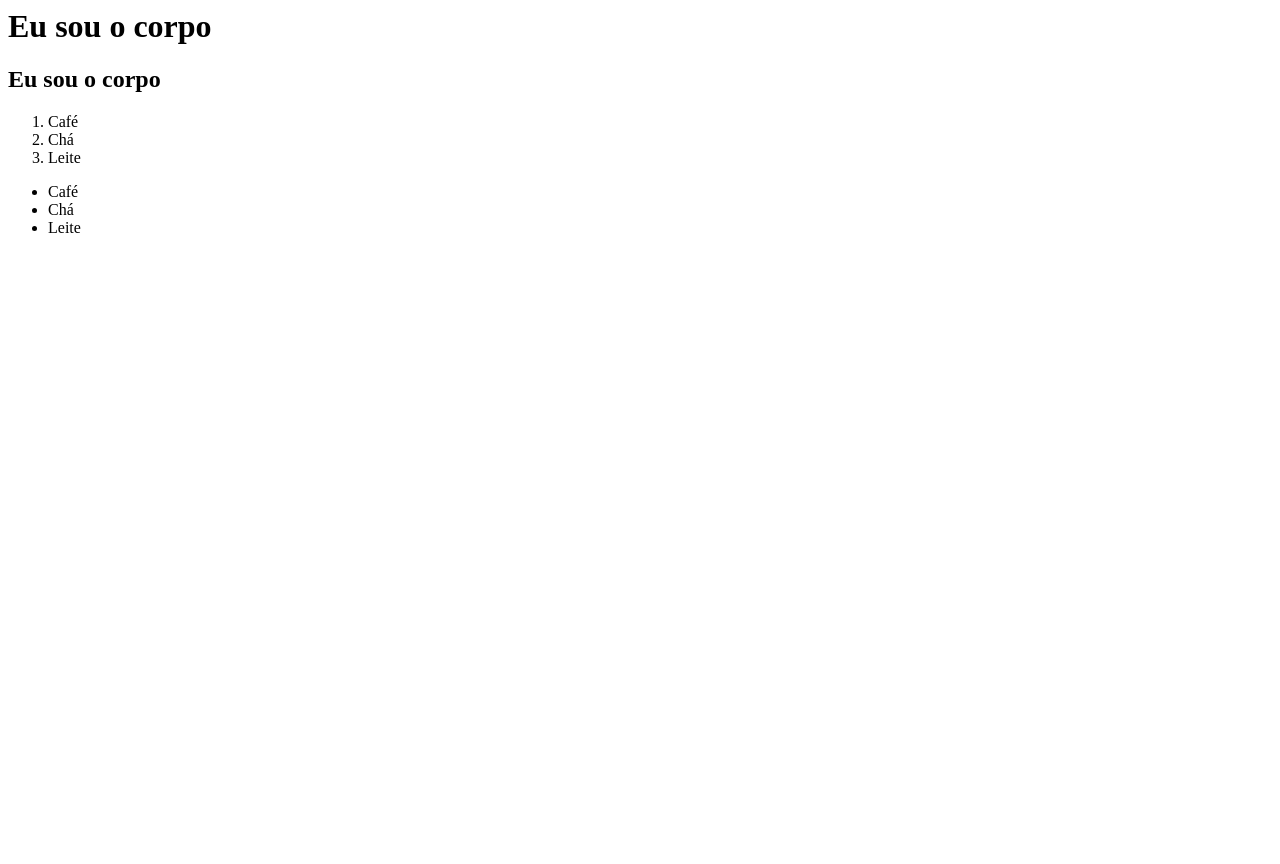
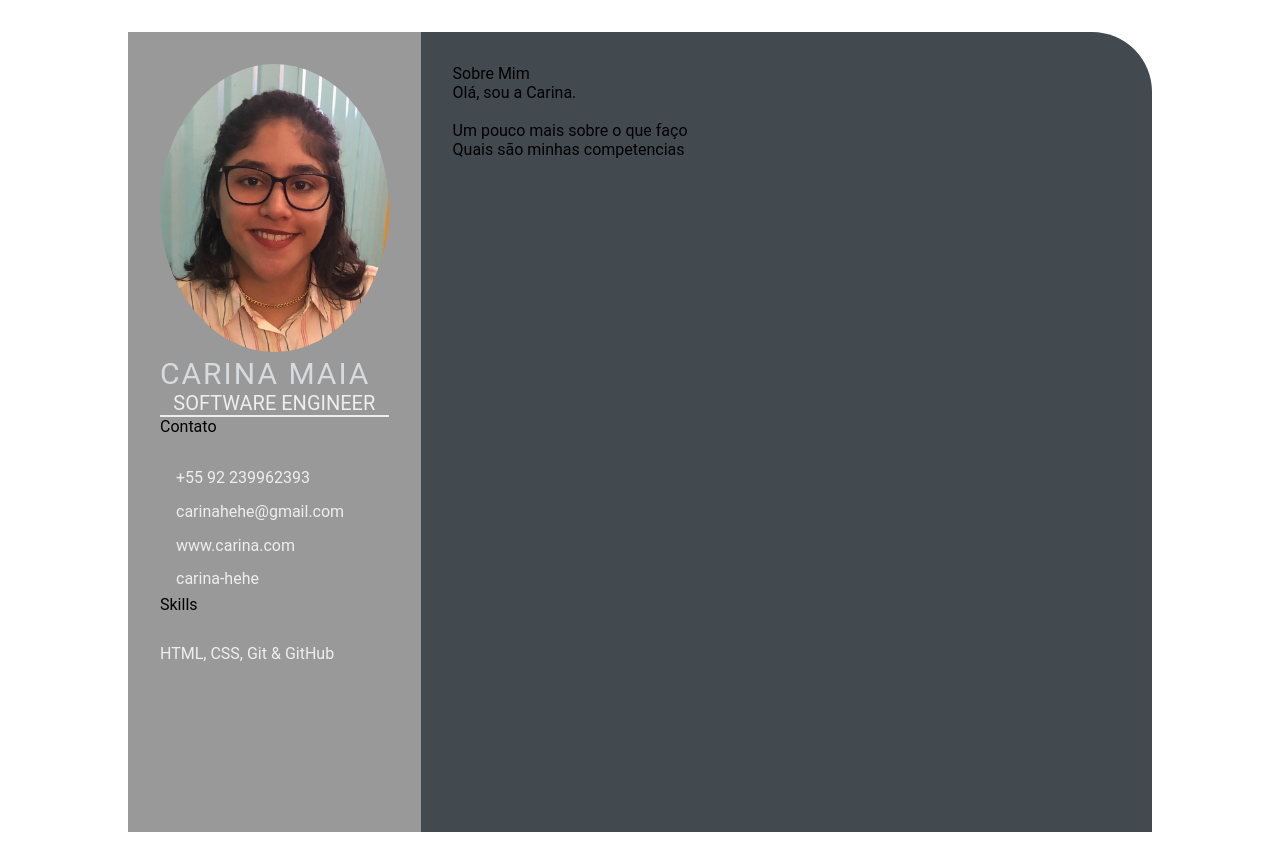
Before and after one commit to carina-hehe/carina-hehe.github.io, a plain HTML site: page index.html in a window 1280 px wide. Before the commit the page ends 800 px from the top, so only its background shows below. Drawn offline with Linux system fonts and the light colour scheme.

Commit message:
index.html (#2)

```diff
--- a/index.html
+++ b/index.html
@@ -1,21 +1,52 @@
-<html>
-    <head>
-        <title>
-            olá, eu sou Carina
-        </title>
-    </head>
-    <body>
-        <h1>Eu sou o corpo</h1>
-        <h2>Eu sou o corpo</h2>
-    </body>
-    <ol>
-        <li>Café</li>
-        <li>Chá</li>
-        <li>Leite</li>
-    </ol>
-    <ul>
-        <li>Café</li>
-        <li>Chá</li>
-        <li>Leite</li>
-    </ul>
+<!DOCTYPE html>
+<html lang="en">
+<head>
+    <meta charset="UTF-8">
+    <meta http-equiv="X-UA-Compatible" content="IE=edge">
+    <meta name="viewport" content="width=device-width, initial-scale=1.0">
+    <title>Carina Maia</title>
+
+    <link rel="stylesheet" href="style.css">
+
+</head>
+<body>
+    <main class="resume-contents">
+        <section class="left-section">
+            <section class="left-section-contents">
+                <div class="profile">
+                    <img class="profile-image" src="img/profile-image.jpg" alt="Profile image">
+                    <p class="name">Carina Maia</p>
+                    <p class="profession">Software Engineer</p>
+                </div>
+                <div class="contact-info">
+                    <p class="left-tittle">Contato</p>
+                    <ul>
+                        <li><i class="fa fa-phone"></i>+55 92 239962393</li>
+                        <li><i class="fa fa-envelope"></i>carinahehe@gmail.com</li>
+                        <li><i class="fa fa-globe"></i>www.carina.com</li>
+                        <li><i class="fa fa-github"></i>carina-hehe</li>
+                    </ul>
+                </div>
+                <div class="skills">
+                    <p class="left-tittle">Skills</p>
+                    <ul>
+                        <li><p> HTML, CSS, Git & GitHub</p></li>
+                    </ul>
+                </div>
+        </section>
+        </section>
+        <section class="right-section">
+            <div class="right-section-contents">
+                <section class="about gap">
+                    <div class="rigth-tittle">Sobre Mim</div>
+                    <p class="about-me-contents"></p>
+                        Olá, sou a Carina.<br>
+                        <br> Um pouco mais sobre o que faço
+                        <br> Quais são minhas competencias
+                </section>
+            </div>
+        </section>
+    </section>
+    </main>
+</body>
 </html>
--- /dev/null
+++ b/style.css
@@ -0,0 +1,103 @@
+* {
+    margin: 0;
+    padding: 0;
+    box-sizing: border-box;
+    list-style: none;
+    font-family: 'Roboto', sans-serif;
+}
+
+.resume-contents {
+    min-height: 100vh;
+    width: 80%;
+    margin: 2rem auto;
+    display: grid;
+    grid-template-columns: repeat(7, 1fr);
+}
+
+.left-section {
+    grid-column: span 2;
+    height: 100%;
+    background-color: #999999;
+}
+
+.right-section {
+    grid-column: span 5;
+    height: 100%;
+    background-color: #424a50;
+    border-radius: 0px 60px 0px 0px;
+}
+
+.left-section-contents{
+    padding: 2rem 2rem;
+}
+
+.profile {
+    width: 100%;
+    border-bottom: 2px solid #eeeeee;
+}
+
+.profile .profile-image {
+    width: 100%;
+    border-radius: 100%;
+}
+
+.name {
+    color: #D6DBDF;
+    font-size: 30px;
+    letter-spacing: 2px;
+    text-transform: uppercase;
+}
+
+.profession {
+    color: #eeeeee;
+    font-size: 20px;
+    text-transform: uppercase;
+    text-align: center;
+}
+
+/* .contact-info { border-bottom: 2px solid #1B2631; } */
+.left-title {
+    color: #eeeeee;
+    font-size: 20px;
+}
+
+.contact-info ul {
+    padding-top: 1.5rem;
+}
+
+.contact-info ul li,
+.references ul li {
+    padding: .4rem 0;
+    color: #eeeeee;
+}
+
+.contact-info ul li i,
+.references ul li i {
+    padding-right: 1rem;
+    font-size: 18px;
+    color: #eeeeee;
+}
+
+.skills ul {
+    padding-top: 1.5rem;
+}
+.skills ul li p {
+    padding: .4rem 0;
+    color: #eeeeee;
+}
+
+.right-section-contents {
+    padding: 2rem 2rem;
+}
+
+.right-title {
+    color: #eeeeee;
+}
+
+.gap {
+    padding-bottom: 2rem;
+}
+.about-me-contents {
+    font-size: 18px;
+    color: #eeeeee;
+}
```
Also changed, not shown: img/profile-image.jpg (added).
